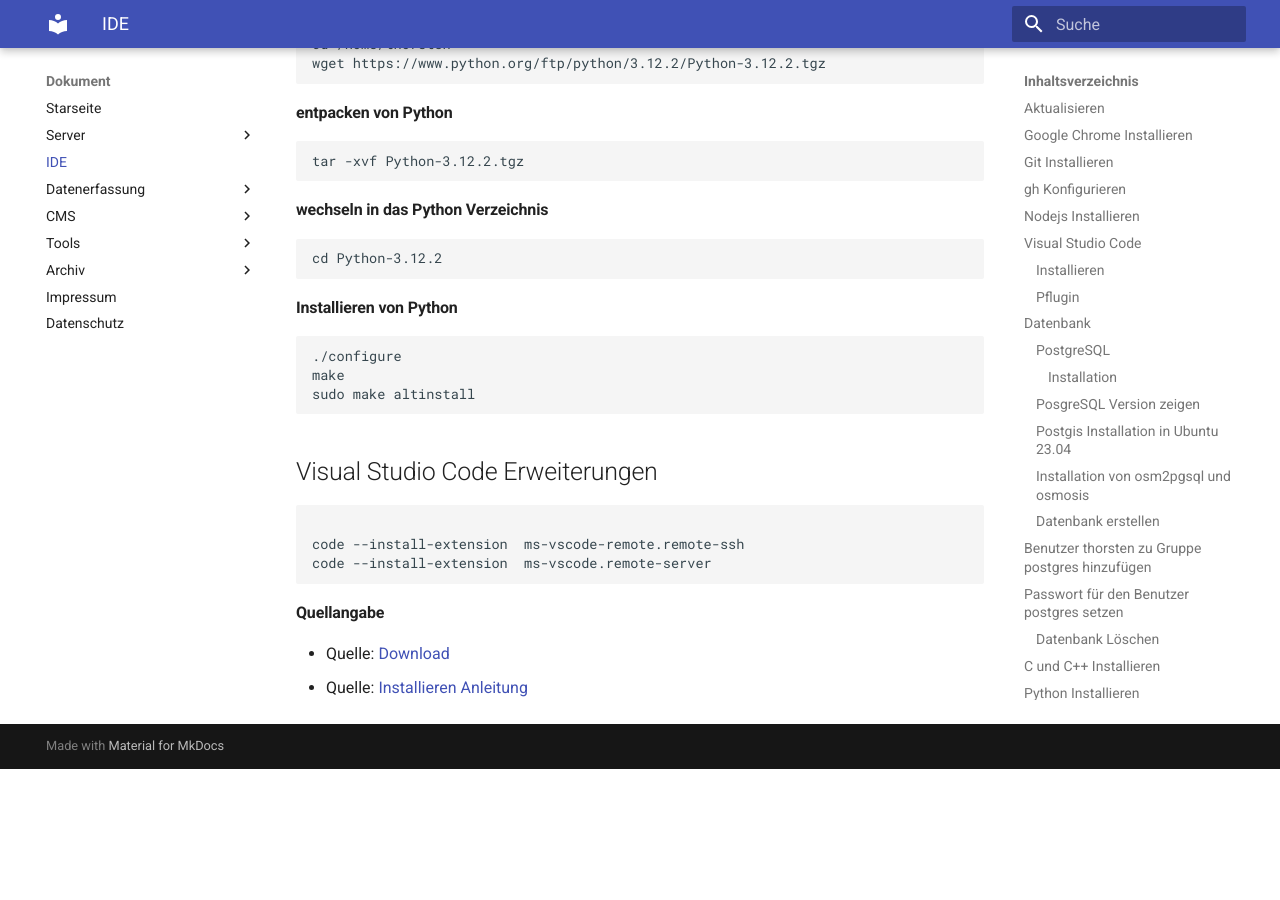
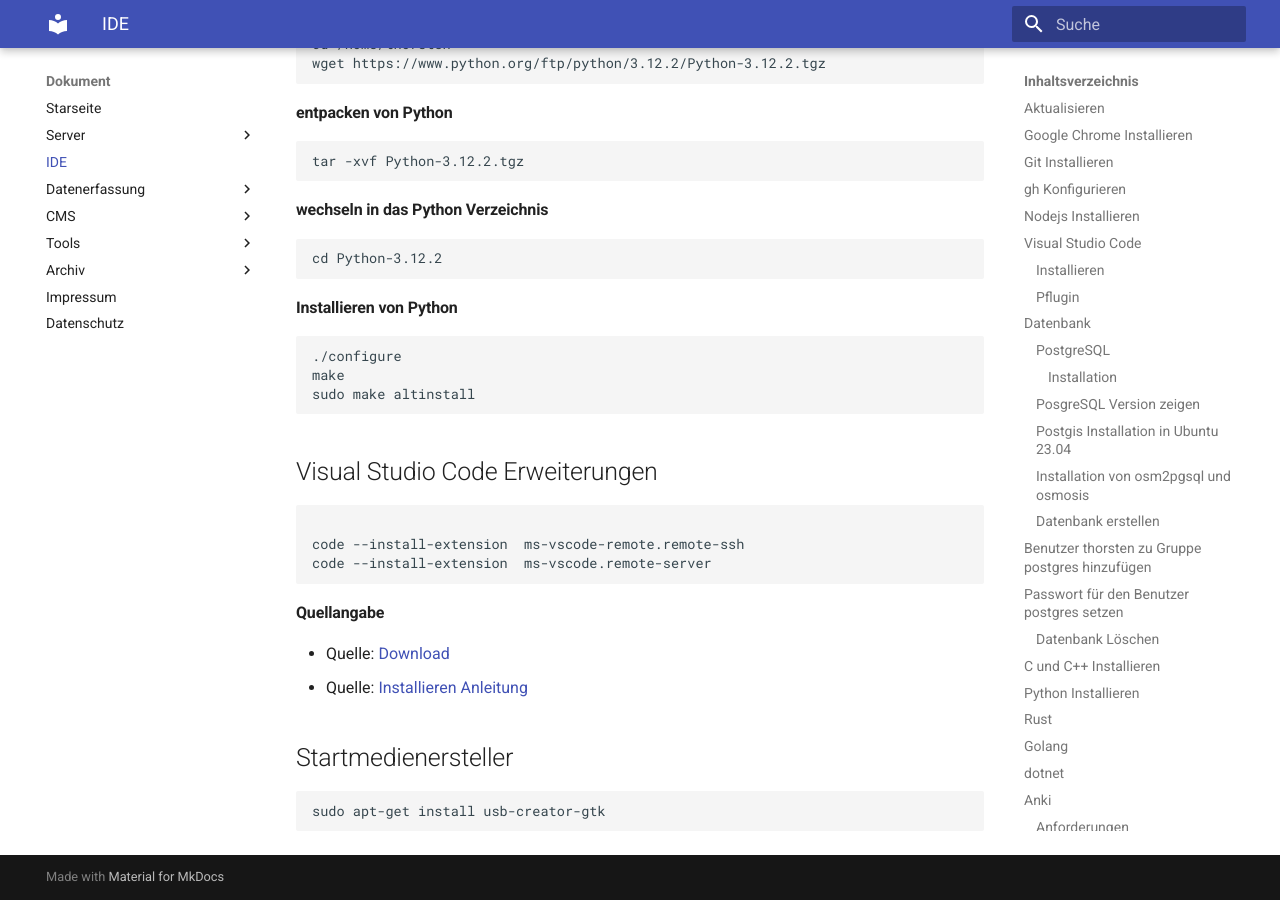
Before and after one commit to thorstenkloehn/dokument, an MkDocs documentation site: the page built from docs/IDE/index.md, in a window 1280 px wide and 900 px high, scrolled down 5328 px. Built offline with MkDocs 1.6.1 and Material for MkDocs 9.7.7, drawn with Linux system fonts in a browser that asks for light colours; before the commit the page ends 6097 px from its top, so only the background shows below that.

Commit message:
Dokumentation: Hinzufügen von Anweisungen zur Installation des Startmedienerstellers in der IDE-Dokumentation

````diff
--- a/docs/IDE/index.md
+++ b/docs/IDE/index.md
@@ -234,3 +234,8 @@
 #### Quellangabe
 * Quelle: [Download](https://www.python.org/downloads)
 * Quelle: [Installieren Anleitung](https://wiki.ubuntuusers.de/Python/)
+
+## Startmedienersteller
+```
+sudo apt-get install usb-creator-gtk
+```
````
